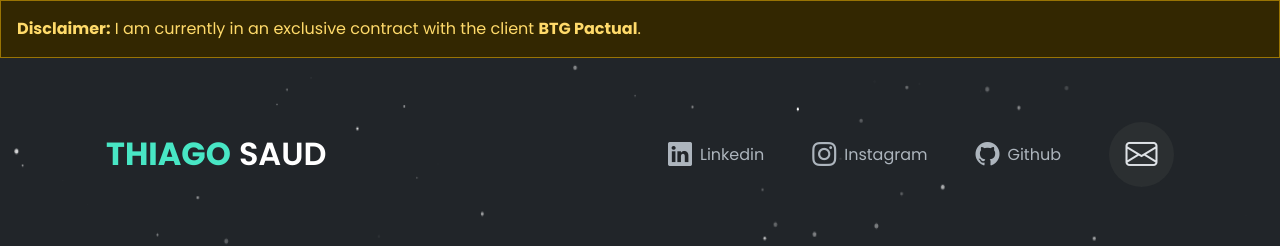
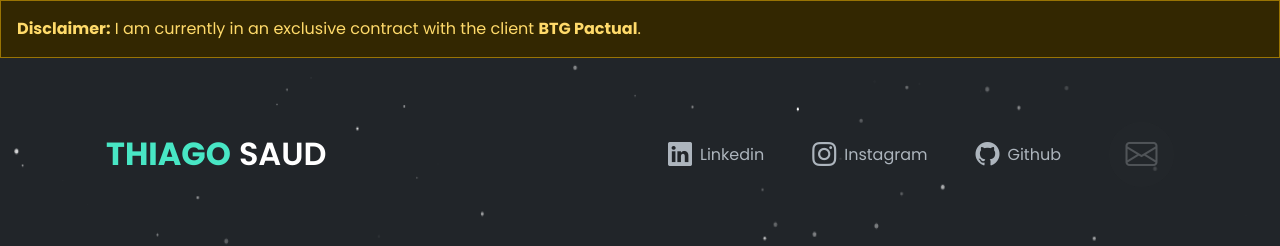
Before and after one commit to thiagosauddev/thiagosauddev.github.io, a website built with webpack: page src/pages/index.html in a window 1280 px wide. Shown: the top 246 px of the page. Built offline with nearby package versions, Linux system fonts and the light colour scheme; a web font is replaced by a local one.

Commit message:
feat: 🎸 Added opacity in Send Email in Header

```diff
--- a/src/pages/index.html
+++ b/src/pages/index.html
@@ -54,7 +54,7 @@
 
 					<div
 						href="mailto:contact@thiagosaud.dev?subject=HIRING - [INSERT THE COMPANY NAME] &amp;body=BUDGET FOR THE PROJECT (R$ or $) %0d%0aR: %0d%0a%0d%0aESTIMATED DEADLINE FOR THE PROJECT (HOURS)%0d%0aR: %0d%0a%0d%0aCONTRACT PROPOSAL (Describe here with details about the company and the project.)%0d%0aR: %0d%0a%0d%0aWHAT DO YOU EXPECT FROM ME AS A PROFESSIONAL ?%0d%0aR:%0d%0a%0d%0aWHAT ARE THE BENEFITS OFFERED (If any, describe)?%0d%0aR:%0d%0a%0d%0a"
-						class="ts-width-65 ts-height-65 ts-cursor-not-allowed d-flex justify-content-center align-items-center bg-primary rounded-circle rounded-5 fs-2"
+						class="ts-width-65 ts-height-65 ts-cursor-not-allowed d-flex justify-content-center align-items-center bg-primary rounded-circle rounded-5 fs-2 opacity-25"
 						aria-label="Open email box to contact me!"
 					>
 						<i class="bi bi-envelope text-opacity-25"></i>
```
